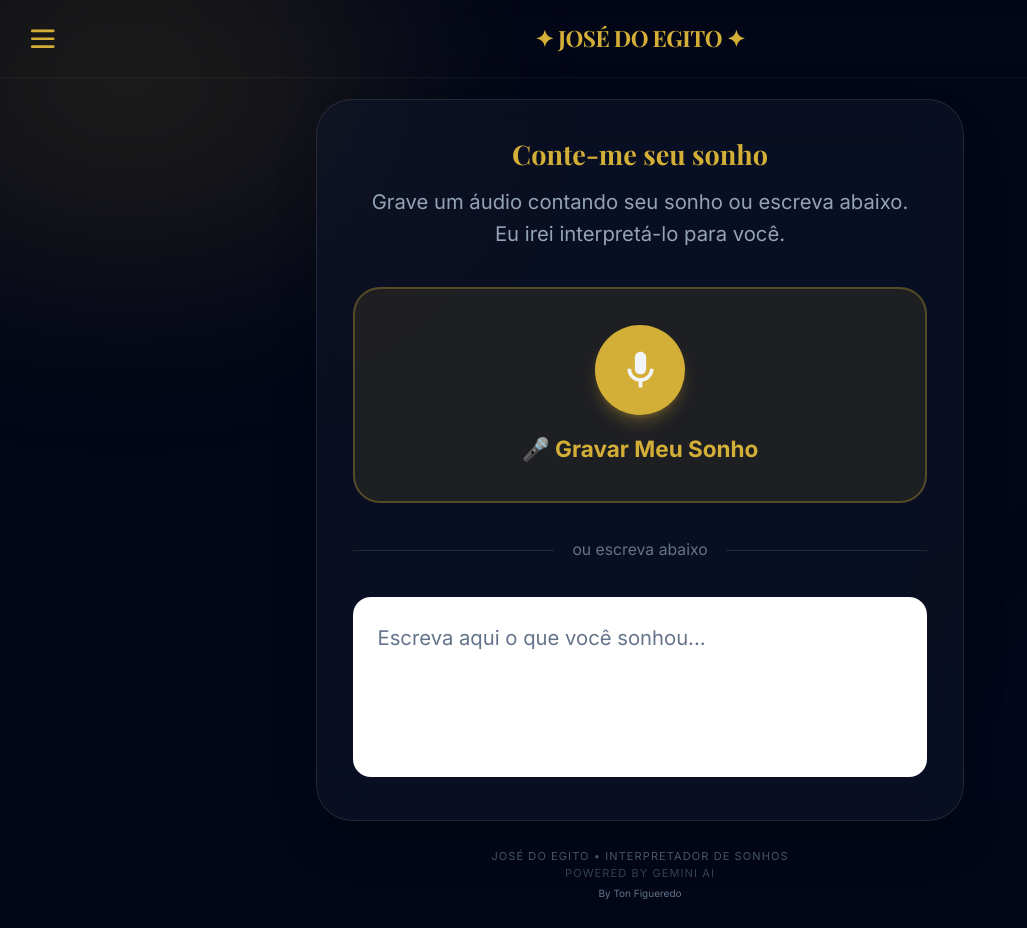
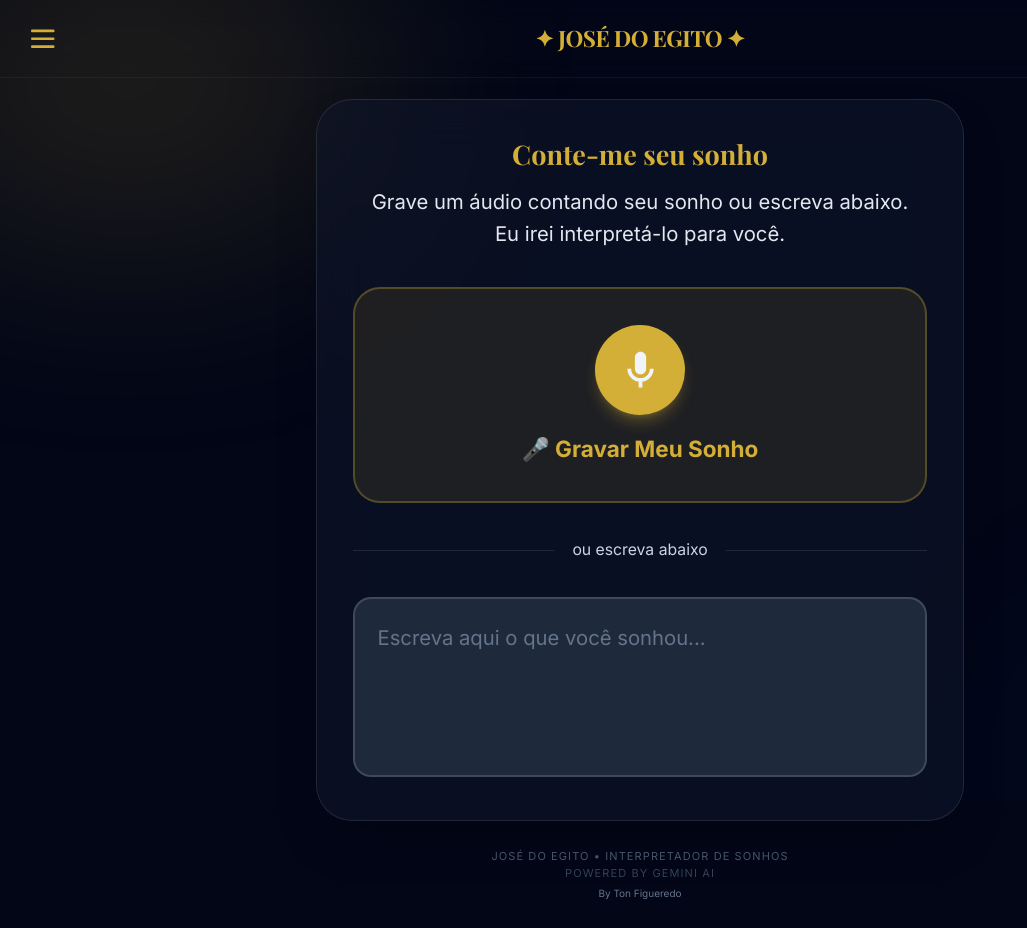
Before and after one commit to Tonx-Cloud/JOSE-DO-EGITO-PWA, a React (Vite) app: page / in a window 1280 px wide. Shown: the whole page, without its empty margins (0-1027 px from the left). Built offline with nearby package versions, Linux system fonts and the light colour scheme; a web font is replaced by a local one.

Commit message:
fix: melhorar contraste do texto nos campos de transcrição

```diff
--- a/src/App.tsx
+++ b/src/App.tsx
@@ -562,7 +562,7 @@ const App: React.FC = () => {
                 <h2 className="text-2xl font-display font-semibold text-gold">
                   Conte-me seu sonho
                 </h2>
-                <p className="text-lg text-slate-400 leading-relaxed">
+                <p className="text-lg text-slate-200 leading-relaxed">
                   Grave um áudio contando seu sonho ou escreva abaixo.
                   <br />Eu irei interpretá-lo para você.
                 </p>
@@ -586,7 +586,7 @@ const App: React.FC = () => {
               {/* Separador */}
               <div className="flex items-center gap-4">
                 <div className="flex-1 h-px bg-white/10" />
-                <span className="text-slate-500 text-sm">ou escreva abaixo</span>
+                <span className="text-slate-300 text-sm">ou escreva abaixo</span>
                 <div className="flex-1 h-px bg-white/10" />
               </div>
 
@@ -594,8 +594,8 @@ const App: React.FC = () => {
               <textarea
                 value={transcription}
                 onChange={(e) => setTranscription(e.target.value)}
-                className="w-full h-40 bg-night-DEFAULT/60 border-2 border-white/15 rounded-2xl p-5
-                  text-lg text-slate-200 leading-relaxed
+                className="w-full h-40 bg-night-100 border-2 border-white/15 rounded-2xl p-5
+                  text-lg text-slate-50 leading-relaxed
                   outline-none focus:border-gold focus:ring-2 focus:ring-gold/30
                   resize-none transition-all placeholder-slate-500"
                 placeholder="Escreva aqui o que você sonhou..."
@@ -624,7 +624,7 @@ const App: React.FC = () => {
               <h2 className="text-2xl font-display font-medium text-gold">
                 🔴 Gravando...
               </h2>
-              <p className="text-lg text-slate-300 leading-relaxed">
+              <p className="text-lg text-slate-100 leading-relaxed">
                 Conte agora seu sonho com calma.<br />
                 Ao terminar, toque no botão abaixo.
               </p>
@@ -659,7 +659,7 @@ const App: React.FC = () => {
             <div className="py-16 text-center space-y-6">
               <div className="w-16 h-16 border-4 border-gold/15 border-t-gold rounded-full animate-spin mx-auto" />
               <p className="text-xl text-gold font-display">Ouvindo seu relato...</p>
-              <p className="text-base text-slate-400">Convertendo sua voz em texto.</p>
+              <p className="text-base text-slate-200">Convertendo sua voz em texto.</p>
             </div>
           )}
 
@@ -669,15 +669,15 @@ const App: React.FC = () => {
               <h2 className="text-2xl font-display font-semibold text-gold text-center">
                 Confira seu relato
               </h2>
-              <p className="text-base text-slate-400 text-center">
+              <p className="text-base text-slate-200 text-center">
                 Veja se o texto abaixo corresponde ao que você disse. Pode editar se precisar.
               </p>
 
               <textarea
                 value={transcription}
                 onChange={(e) => setTranscription(e.target.value)}
-                className="w-full h-48 bg-night-DEFAULT/60 border-2 border-white/15 rounded-2xl p-5
-                  text-lg text-slate-200 leading-relaxed
+                className="w-full h-48 bg-night-100 border-2 border-white/15 rounded-2xl p-5
+                  text-lg text-slate-50 leading-relaxed
                   outline-none focus:border-gold focus:ring-2 focus:ring-gold/30
                   resize-none transition-all"
               />
@@ -726,7 +726,7 @@ const App: React.FC = () => {
               {/* Relato original */}
               <div className="p-5 bg-night-DEFAULT/50 rounded-2xl border border-white/5">
                 <p className="text-xs text-slate-500 mb-2 uppercase tracking-wider font-semibold">Seu relato:</p>
-                <p className="text-base text-slate-400 italic leading-relaxed">"{transcription}"</p>
+                <p className="text-base text-slate-100 italic leading-relaxed">"{transcription}"</p>
               </div>
 
               {/* Interpretação */}
```
Also changed, not shown: 1 other file (tests, documents, lock files or other folders).
